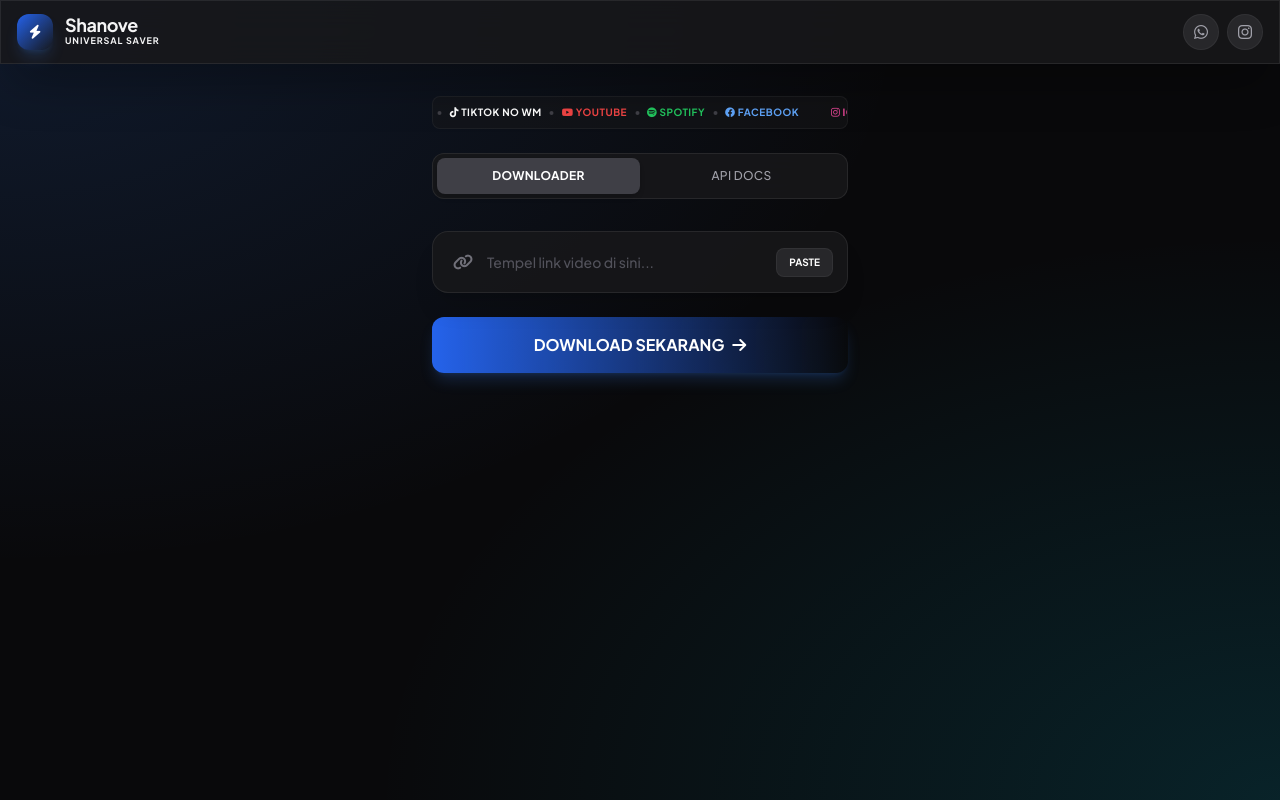
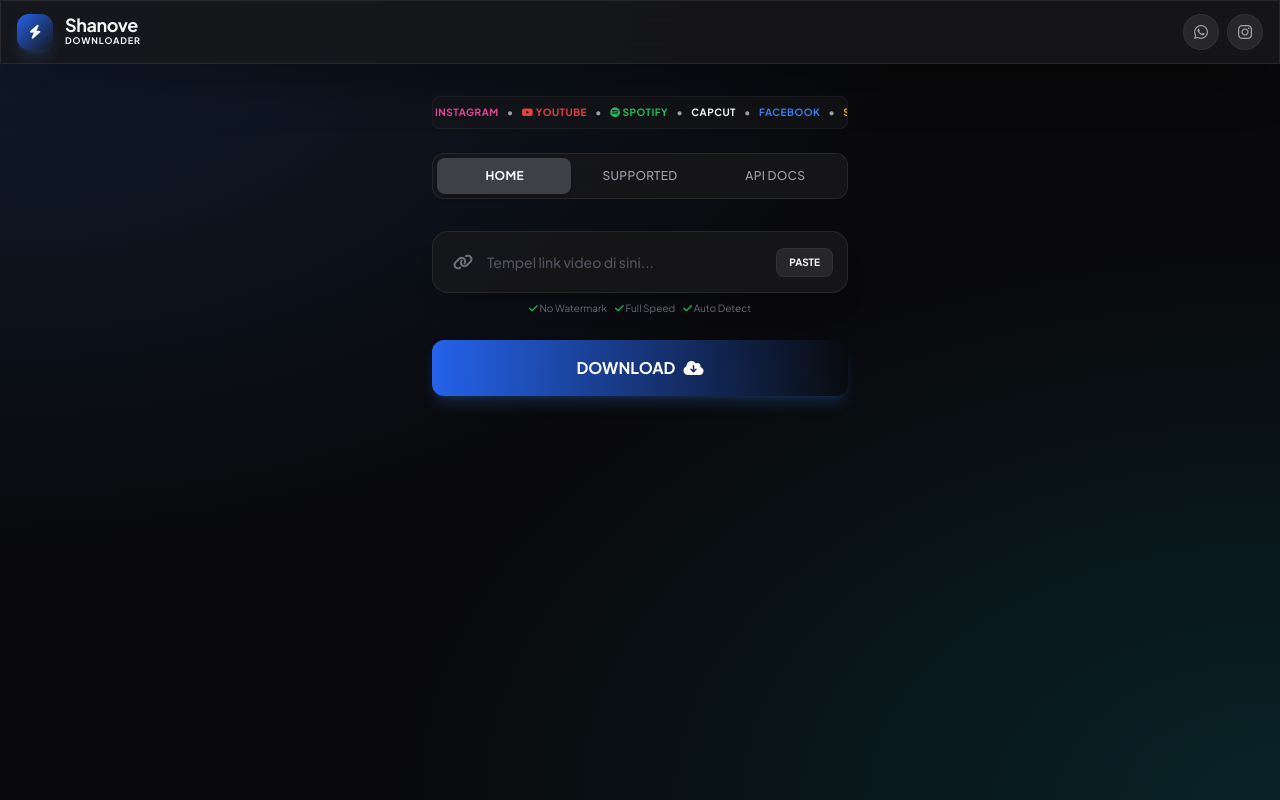
Before and after one commit to Shanove7/shanove-api, a website: page public/index.html in a window 1280 px wide. Drawn offline with nearby package versions, Linux system fonts and the light colour scheme.

Commit message:
Update title and improve downloader interface

```diff
--- a/public/index.html
+++ b/public/index.html
@@ -3,7 +3,7 @@
 <head>
     <meta charset="UTF-8">
     <meta name="viewport" content="width=device-width, initial-scale=1.0, maximum-scale=1.0, user-scalable=no">
-    <title>Shanove Api - Downloader</title>
+    <title>Shanove Downloader</title>
     <script src="https://cdn.tailwindcss.com"></script>
     <link href="https://cdnjs.cloudflare.com/ajax/libs/font-awesome/6.4.0/css/all.min.css" rel="stylesheet">
     <link href="https://fonts.googleapis.com/css2?family=Plus+Jakarta+Sans:wght@400;500;600;700;800&family=JetBrains+Mono:wght@400;500&display=swap" rel="stylesheet">
@@ -23,7 +23,7 @@
                         cyan: '#06b6d4',
                     },
                     animation: {
-                        'marquee': 'marquee 20s linear infinite',
+                        'marquee': 'marquee 25s linear infinite',
                         'fade-in': 'fadeIn 0.4s ease-out forwards',
                         'slide-up': 'slideUp 0.5s ease-out forwards',
                     },
@@ -65,6 +65,12 @@
         .json-string { color: #22d3ee; }
         .json-number { color: #f472b6; }
         .json-bool { color: #facc15; }
+
+        .badge-grid {
+            display: grid;
+            grid-template-columns: repeat(auto-fill, minmax(140px, 1fr));
+            gap: 0.5rem;
+        }
     </style>
 </head>
 <body class="text-zinc-100 min-h-screen flex flex-col font-sans overflow-x-hidden">
@@ -77,7 +83,7 @@
             </div>
             <div>
                 <h1 class="font-bold text-lg leading-none tracking-tight">Shanove</h1>
-                <p class="text-[9px] text-cyan-400 font-bold tracking-widest uppercase">Universal Saver</p>
+                <p class="text-[9px] text-cyan-400 font-bold tracking-widest uppercase">Downloader</p>
             </div>
         </div>
 
@@ -94,40 +100,50 @@
     <!-- MAIN CONTAINER -->
     <main class="flex-grow pt-24 pb-8 px-4 w-full max-w-md mx-auto relative">
 
-        <!-- RUNNING TEXT INFO (SUPPORT) -->
+        <!-- RUNNING TEXT INFO -->
         <div class="mb-6 bg-zinc-900/50 border border-white/5 rounded-lg py-2 overflow-hidden relative">
             <div class="flex animate-marquee gap-8 whitespace-nowrap">
                 <div class="flex items-center gap-2 text-[10px] font-bold text-zinc-400 uppercase tracking-wider">
-                    <span class="text-pink-500"><i class="fa-brands fa-instagram"></i> IG REELS/STORY</span>
-                    <span class="w-1 h-1 rounded-full bg-zinc-700"></span>
-                    <span class="text-white"><i class="fa-brands fa-tiktok"></i> TIKTOK NO WM</span>
-                    <span class="w-1 h-1 rounded-full bg-zinc-700"></span>
-                    <span class="text-red-500"><i class="fa-brands fa-youtube"></i> YOUTUBE</span>
-                    <span class="w-1 h-1 rounded-full bg-zinc-700"></span>
-                    <span class="text-green-500"><i class="fa-brands fa-spotify"></i> SPOTIFY</span>
-                    <span class="w-1 h-1 rounded-full bg-zinc-700"></span>
-                    <span class="text-blue-400"><i class="fa-brands fa-facebook"></i> FACEBOOK</span>
+                    <span class="text-white"><i class="fa-brands fa-tiktok"></i> TIKTOK</span> •
+                    <span class="text-pink-500"><i class="fa-brands fa-instagram"></i> INSTAGRAM</span> •
+                    <span class="text-red-500"><i class="fa-brands fa-youtube"></i> YOUTUBE</span> •
+                    <span class="text-green-500"><i class="fa-brands fa-spotify"></i> SPOTIFY</span> •
+                    <span class="text-white">CAPCUT</span> •
+                    <span class="text-blue-500">FACEBOOK</span> •
+                    <span class="text-yellow-500">SNACKVIDEO</span> •
+                    <span class="text-orange-500">SOUNDCLOUD</span> •
+                    <span class="text-blue-400">TWITTER/X</span> •
+                    <span class="text-purple-400">TERABOX</span>
                 </div>
                 <!-- Duplicate for loop -->
                 <div class="flex items-center gap-2 text-[10px] font-bold text-zinc-400 uppercase tracking-wider">
-                    <span class="text-pink-500"><i class="fa-brands fa-instagram"></i> IG REELS/STORY</span>
-                    <span class="w-1 h-1 rounded-full bg-zinc-700"></span>
-                    <span class="text-white"><i class="fa-brands fa-tiktok"></i> TIKTOK NO WM</span>
-                    <span class="w-1 h-1 rounded-full bg-zinc-700"></span>
-                    <span class="text-red-500"><i class="fa-brands fa-youtube"></i> YOUTUBE</span>
-                    <span class="w-1 h-1 rounded-full bg-zinc-700"></span>
-                    <span class="text-green-500"><i class="fa-brands fa-spotify"></i> SPOTIFY</span>
-                    <span class="w-1 h-1 rounded-full bg-zinc-700"></span>
-                    <span class="text-blue-400"><i class="fa-brands fa-facebook"></i> FACEBOOK</span>
+                    <span class="text-white"><i class="fa-brands fa-tiktok"></i> TIKTOK</span> •
+                    <span class="text-pink-500"><i class="fa-brands fa-instagram"></i> INSTAGRAM</span> •
+                    <span class="text-red-500"><i class="fa-brands fa-youtube"></i> YOUTUBE</span> •
+                    <span class="text-green-500"><i class="fa-brands fa-spotify"></i> SPOTIFY</span> •
+                    <span class="text-white">CAPCUT</span> •
+                    <span class="text-blue-500">FACEBOOK</span> •
+                    <span class="text-yellow-500">SNACKVIDEO</span> •
+                    <span class="text-orange-500">SOUNDCLOUD</span> •
+                    <span class="text-blue-400">TWITTER/X</span> •
+                    <span class="text-purple-400">TERABOX</span>
                 </div>
             </div>
         </div>
 
         <!-- TAB SWITCHER -->
         <div class="glass p-1 rounded-xl flex mb-8 relative">
-            <div id="tab-bg" class="absolute top-1 bottom-1 left-1 w-[calc(50%-4px)] bg-zinc-700 rounded-lg shadow-md transition-all duration-300 ease-out z-0"></div>
-            <button onclick="switchTab('app')" id="tab-app" class="flex-1 relative z-10 py-2.5 text-xs font-bold text-white text-center transition-colors uppercase tracking-wide">Downloader</button>
-            <button onclick="switchTab('docs')" id="tab-docs" class="flex-1 relative z-10 py-2.5 text-xs font-medium text-zinc-400 text-center transition-colors uppercase tracking-wide">API Docs</button>
+            <div id="tab-bg" class="absolute top-1 bottom-1 left-1 w-[calc(33.33%-4px)] bg-zinc-700 rounded-lg shadow-md transition-all duration-300 ease-out z-0"></div>
+
+            <button onclick="switchTab('app')" id="tab-app" class="flex-1 relative z-10 py-2.5 text-[10px] sm:text-xs font-bold text-white text-center transition-colors uppercase tracking-wide">
+                Home
+            </button>
+            <button onclick="switchTab('list')" id="tab-list" class="flex-1 relative z-10 py-2.5 text-[10px] sm:text-xs font-medium text-zinc-400 text-center transition-colors uppercase tracking-wide">
+                Supported
+            </button>
+            <button onclick="switchTab('docs')" id="tab-docs" class="flex-1 relative z-10 py-2.5 text-[10px] sm:text-xs font-medium text-zinc-400 text-center transition-colors uppercase tracking-wide">
+                API Docs
+            </button>
         </div>
 
         <!-- === VIEW: APP DOWNLOADER === -->
@@ -142,10 +158,15 @@
                         <button onclick="pasteLink('urlInput')" class="absolute right-2 px-3 py-1.5 text-[10px] font-bold bg-zinc-800 hover:bg-zinc-700 text-white rounded-lg border border-white/5 active:scale-95 transition-all">PASTE</button>
                     </div>
                 </div>
+                <div class="flex justify-center gap-2 text-[10px] text-zinc-500">
+                    <span><i class="fa-solid fa-check text-green-500"></i> No Watermark</span>
+                    <span><i class="fa-solid fa-check text-green-500"></i> Full Speed</span>
+                    <span><i class="fa-solid fa-check text-green-500"></i> Auto Detect</span>
+                </div>
             </div>
 
-            <button onclick="fetchData()" id="btnAction" class="w-full bg-gradient-to-r from-blue-600 to-cyan-600 hover:from-blue-500 hover:to-cyan-500 text-white font-bold py-4 rounded-xl shadow-lg shadow-blue-500/20 active:scale-[0.98] transition-all flex items-center justify-center gap-2">
-                <span>DOWNLOAD SEKARANG</span> <i class="fa-solid fa-arrow-right"></i>
+            <button onclick="fetchData()" id="btnAction" class="w-full bg-gradient-to-r from-blue-600 to-cyan-600 hover:from-blue-500 hover:to-cyan-500 text-white font-bold py-4 rounded-xl shadow-lg shadow-blue-500/20 active:scale-[0.98] transition-all flex items-center justify-center gap-2 group">
+                <span class="group-hover:tracking-wide transition-all">DOWNLOAD</span> <i class="fa-solid fa-cloud-arrow-down"></i>
             </button>
 
             <!-- Loading Spinner -->
@@ -154,7 +175,7 @@
                     <div class="absolute inset-0 rounded-full border-4 border-zinc-800"></div>
                     <div class="absolute inset-0 rounded-full border-4 border-t-cyan-500 border-r-transparent border-b-transparent border-l-transparent animate-spin"></div>
                 </div>
-                <p class="text-xs text-zinc-400 font-mono animate-pulse">Sedang mengambil data...</p>
+                <p class="text-xs text-zinc-400 font-mono animate-pulse">Menghubungi Shanove API...</p>
             </div>
 
             <!-- Result Card -->
@@ -178,14 +199,26 @@
             </div>
         </section>
 
+        <!-- === VIEW: SUPPORTED LIST === -->
+        <section id="view-list" class="hidden animate-fade-in">
+            <div class="text-center mb-6">
+                <h2 class="text-xl font-bold text-white mb-1">Supported Platforms</h2>
+                <p class="text-xs text-zinc-400">Lebih dari 30+ Website didukung</p>
+            </div>
+
+            <div class="badge-grid" id="supportGrid">
+                <!-- Items will be injected by JS for cleanliness -->
+            </div>
+        </section>
+
         <!-- === VIEW: API DOCS === -->
         <section id="view-docs" class="hidden animate-fade-in space-y-6">
             <div class="glass rounded-2xl p-5 border border-white/5">
                 <div class="flex justify-between items-center mb-4">
                     <h2 class="font-bold text-white flex items-center gap-2"><i class="fa-solid fa-code text-cyan-400"></i> Endpoint</h2>
-                    <span class="text-[10px] bg-green-500/10 text-green-400 px-2 py-0.5 rounded border border-green-500/20 font-bold">ACTIVE</span>
+                    <span class="text-[10px] bg-green-500/10 text-green-400 px-2 py-0.5 rounded border border-green-500/20 font-bold">ONLINE</span>
                 </div>
-                <div class="bg-zinc-950 rounded-xl border border-white/10 p-3 mb-4 cursor-pointer active:scale-[0.99]" onclick="copyText('https://api.shanove.my.id/downloader/allinone')">
+                <div class="bg-zinc-950 rounded-xl border border-white/10 p-3 mb-4 cursor-pointer active:scale-[0.99]" onclick="copyText(window.location.origin + '/api/downloader/allinone')">
                     <div class="flex justify-between items-center">
                         <code class="text-[10px] font-mono text-blue-400 truncate pr-2">api.shanove.my.id/downloader/allinone</code>
                         <i class="fa-regular fa-copy text-zinc-500 text-xs"></i>
@@ -213,52 +246,104 @@
         <p id="toast-msg" class="text-xs font-bold"></p>
     </div>
 
-    <!-- Hidden Iframe for Download Hack -->
-    <iframe id="download_iframe" style="display:none;"></iframe>
-
     <script>
-        const API_URL = "https://api.ferdev.my.id/downloader/allinone";
-        const API_KEY = "RS-e5vtb61yow";
+        // BACKEND PROXY
+        const API_URL = "/api/downloader/allinone";
         const AUTHOR = "Shanove";
 
+        // --- PLATFORM DATA ---
+        const platforms = [
+            { name: "TikTok", icon: "fa-brands fa-tiktok", color: "text-white" },
+            { name: "Instagram", icon: "fa-brands fa-instagram", color: "text-pink-500" },
+            { name: "IG Story", icon: "fa-solid fa-circle-notch", color: "text-pink-400" },
+            { name: "YouTube", icon: "fa-brands fa-youtube", color: "text-red-500" },
+            { name: "Shorts", icon: "fa-solid fa-play", color: "text-red-400" },
+            { name: "Spotify", icon: "fa-brands fa-spotify", color: "text-green-500" },
+            { name: "Facebook", icon: "fa-brands fa-facebook", color: "text-blue-500" },
+            { name: "Twitter / X", icon: "fa-brands fa-x-twitter", color: "text-white" },
+            { name: "CapCut", icon: "fa-solid fa-scissors", color: "text-white" },
+            { name: "Threads", icon: "fa-solid fa-at", color: "text-white" },
+            { name: "Pinterest", icon: "fa-brands fa-pinterest", color: "text-red-500" },
+            { name: "SoundCloud", icon: "fa-brands fa-soundcloud", color: "text-orange-500" },
+            { name: "Google Drive", icon: "fa-brands fa-google-drive", color: "text-green-400" },
+            { name: "Terabox", icon: "fa-solid fa-box", color: "text-blue-400" },
+            { name: "MediaFire", icon: "fa-solid fa-fire", color: "text-blue-300" },
+            { name: "Douyin", icon: "fa-brands fa-tiktok", color: "text-white" },
+            { name: "SnackVideo", icon: "fa-solid fa-cookie-bite", color: "text-yellow-400" },
+            { name: "Likee", icon: "fa-solid fa-heart", color: "text-pink-500" },
+            { name: "Bilibili", icon: "fa-solid fa-tv", color: "text-blue-400" },
+            { name: "GitHub", icon: "fa-brands fa-github", color: "text-white" },
+            { name: "Get Mods", icon: "fa-brands fa-android", color: "text-green-500" },
+            { name: "F-Droid", icon: "fa-solid fa-robot", color: "text-green-500" },
+            { name: "PixelDrain", icon: "fa-solid fa-cloud", color: "text-cyan-400" },
+            { name: "Scribd", icon: "fa-solid fa-book", color: "text-green-600" },
+            { name: "Apple Music", icon: "fa-brands fa-apple", color: "text-red-400" },
+            { name: "XVideos", icon: "fa-solid fa-circle-play", color: "text-red-500" },
+            { name: "XNXX", icon: "fa-solid fa-video", color: "text-blue-500" },
+        ];
+
+        // RENDER PLATFORMS
+        const grid = document.getElementById('supportGrid');
+        platforms.forEach(p => {
+            const div = document.createElement('div');
+            div.className = "glass rounded-xl p-3 flex items-center gap-3 border border-white/5 hover:border-cyan-500/30 transition-colors";
+            div.innerHTML = `
+                <div class="w-8 h-8 rounded-full bg-zinc-800 flex items-center justify-center shrink-0">
+                    <i class="${p.icon} ${p.color} text-sm"></i>
+                </div>
+                <span class="text-[11px] font-bold text-zinc-300 truncate">${p.name}</span>
+            `;
+            grid.appendChild(div);
+        });
+
+
+        // --- NAVIGATION ---
         function switchTab(tab) {
-            const app = document.getElementById('view-app');
-            const docs = document.getElementById('view-docs');
+            const views = ['app', 'list', 'docs'];
             const bg = document.getElementById('tab-bg');
-            const bApp = document.getElementById('tab-app');
-            const bDocs = document.getElementById('tab-docs');
 
-            if(tab === 'app') {
-                app.classList.remove('hidden'); docs.classList.add('hidden');
-                bg.style.transform = 'translateX(0)';
-                bApp.classList.add('text-white', 'font-bold'); bApp.classList.remove('text-zinc-400', 'font-medium');
-                bDocs.classList.add('text-zinc-400', 'font-medium'); bDocs.classList.remove('text-white', 'font-bold');
-            } else {
-                app.classList.add('hidden'); docs.classList.remove('hidden');
-                bg.style.transform = 'translateX(100%)';
-                bDocs.classList.add('text-white', 'font-bold'); bDocs.classList.remove('text-zinc-400', 'font-medium');
-                bApp.classList.add('text-zinc-400', 'font-medium'); bApp.classList.remove('text-white', 'font-bold');
-            }
+            // Set View Visibility
+            views.forEach(v => {
+                const el = document.getElementById(`view-${v}`);
+                const btn = document.getElementById(`tab-${v}`);
+                if(tab === v) {
+                    el.classList.remove('hidden');
+                    btn.classList.add('text-white', 'font-bold');
+                    btn.classList.remove('text-zinc-400', 'font-medium');
+                } else {
+                    el.classList.add('hidden');
+                    btn.classList.add('text-zinc-400', 'font-medium');
+                    btn.classList.remove('text-white', 'font-bold');
+                }
+            });
+
+            // Set Background Slide
+            if(tab === 'app') bg.style.transform = 'translateX(0%)';
+            if(tab === 'list') bg.style.transform = 'translateX(100%)';
+            if(tab === 'docs') bg.style.transform = 'translateX(200%)';
         }
 
+        // --- DOWNLOADER LOGIC ---
         async function fetchData() {
             const link = document.getElementById('urlInput').value.trim();
             if(!link) return showToast("Masukkan link video!", "error");
 
             toggleLoader(true);
             try {
-                const res = await fetch(`${API_URL}?link=${encodeURIComponent(link)}&apikey=${API_KEY}`);
+                // Request ke backend sendiri
+                const res = await fetch(`${API_URL}?link=${encodeURIComponent(link)}`);
                 const json = await res.json();
 
                 if(json.data && !json.data.error) {
-                    json.data.author = AUTHOR;
+                    if(json.data) json.data.author = AUTHOR;
                     renderResult(json.data);
                     showToast("Video ditemukan!", "success");
                 } else {
                     showToast("Video tidak ditemukan.", "error");
                 }
             } catch (e) {
-                showToast("Gagal terhubung server.", "error");
+                console.error(e);
+                showToast("Server Error / API Down.", "error");
             } finally {
                 toggleLoader(false);
             }
@@ -273,8 +358,6 @@
             container.innerHTML = '';
 
             if(data.medias) {
-                // Hapus duplikat 'video' agar tidak bingung, ambil yg terbaik saja jika ada banyak
-                // TAPI user minta video no wm, jadi kita tampilkan semua
                 data.medias.forEach(media => {
                     const btn = document.createElement('button');
                     let label = "Download";
@@ -318,52 +401,34 @@
             document.getElementById('resultCard').classList.remove('hidden');
         }
 
-        // --- SISTEM DOWNLOAD BARU (SOLUSI VIDEO PLAY) ---
         async function forceDownloadVideo(url, filename) {
             showToast("Sedang mendownload...", "loading");
 
             try {
-                // STEP 1: Coba ambil file mentah (BLOB)
-                // Ini mencegah browser memutar video karena kita ambil datanya dulu
                 const response = await fetch(url);
                 if (!response.ok) throw new Error("Fetch failed");
-
                 const blob = await response.blob();
                 const blobUrl = window.URL.createObjectURL(blob);
-
-                // STEP 2: Buat link download sementara
                 const a = document.createElement('a');
                 a.href = blobUrl;
-                a.download = filename; // Atribut ini memaksa simpan
+                a.download = filename;
                 document.body.appendChild(a);
                 a.click();
-
-                // STEP 3: Bersihkan
                 setTimeout(() => {
                     document.body.removeChild(a);
                     window.URL.revokeObjectURL(blobUrl);
                 }, 100);
-
                 showToast("Berhasil disimpan!", "success");
-
             } catch (error) {
-                console.log("Blob blocked by CORS, trying fallback...");
-
-                // FALLBACK: Jika server video (CORS) menolak fetch blob
-                // Kita gunakan trik IFRAME atau WINDOW OPEN
-                // Kita juga beritahu user
-
+                console.log("Blob blocked, fallback...");
                 showToast("Membuka Download Manual...", "info");
-
                 setTimeout(() => {
                     window.open(url, '_blank');
-                    // Tampilkan pesan bantuan jika di browser malah play
-                    alert("Jika video terbuka di tab baru: \nTekan titik tiga (⋮) di pojok video -> Pilih 'Download'.");
+                    alert("Klik tombol titik tiga di video > Download");
                 }, 1000);
             }
         }
 
-        // --- API TESTER (PRETTY JSON) ---
         async function testApi() {
             const link = document.getElementById('testInput').value.trim();
             const out = document.getElementById('jsonOutput');
@@ -373,12 +438,9 @@
             btn.innerHTML = '<i class="fa-solid fa-spinner fa-spin"></i>';
 
             try {
-                const res = await fetch(`${API_URL}?link=${encodeURIComponent(link)}&apikey=${API_KEY}`);
+                const res = await fetch(`${API_URL}?link=${encodeURIComponent(link)}`);
                 const json = await res.json();
-                if(json.data) json.data.author = AUTHOR;
-                json.author = AUTHOR;
 
-                // Colorize JSON
                 out.innerHTML = syntaxHighlight(json);
             } catch(e) { out.textContent = "Error: " + e; }
             finally { btn.innerText = "TEST"; }
```
